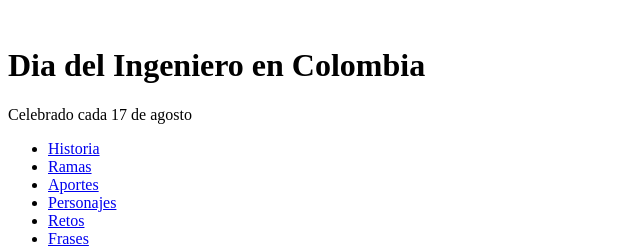
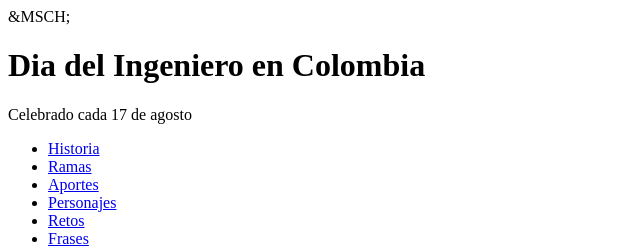
Before and after one commit to mathiussacastanedahe-dotcom/paginas-web-pruebas, a plain HTML site: page index.html in a window 1280 px wide. Shown: the top 248 px of the page, 0-640 px from the left. Drawn offline with Linux system fonts and the light colour scheme.

Commit message:
index.html

```diff
--- a/index.html
+++ b/index.html
@@ -1,4 +1,4 @@
-<p>&nbsp;</p>
+<p>&MSCH;</p>
 <header>
 <h1>Dia del Ingeniero en Colombia</h1>
 <p>Celebrado cada 17 de agosto</p>
```
